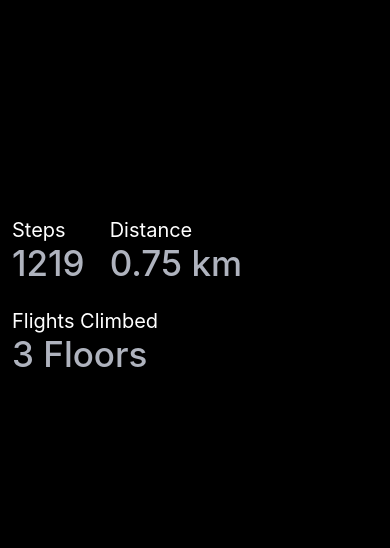
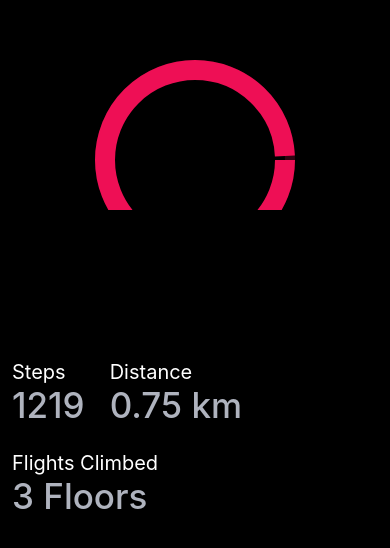
Before and after one commit to jacobpscott16/stepcounter, a React Native app: screen / in a window 390 px wide. Shown: the part 134-682 px from the top of the page. Built offline with nearby package versions, Linux system fonts and the light colour scheme.

Commit message:
Circle added baby

```diff
--- a/App.tsx
+++ b/App.tsx
@@ -1,12 +1,14 @@
 import { StatusBar } from 'expo-status-bar';
 import { StyleSheet, Text, View } from 'react-native';
 import Value from './src/components/Value'
+import RingProgress from './src/components/RingProgress';
 
 
 export default function App() {
   return (
     <View style={styles.container}>
-      <Text>Hello!  I am Jake!</Text>
+
+      <RingProgress></RingProgress>
 
 
       <View style={styles.values}>
@@ -33,5 +35,6 @@
   flexDirection: 'row',
   gap: 25,
   flexWrap: 'wrap',
+  marginTop: 100,
 },
 });
--- a/package.json
+++ b/package.json
@@ -12,7 +12,8 @@
     "expo": "~51.0.28",
     "expo-status-bar": "~1.12.1",
     "react": "18.2.0",
-    "react-native": "0.74.5"
+    "react-native": "0.74.5",
+    "react-native-svg": "15.2.0"
   },
   "devDependencies": {
     "@babel/core": "^7.20.0",
--- /dev/null
+++ b/src/components/RingProgress.tsx
@@ -0,0 +1,30 @@
+import { View, Text } from 'react-native';
+import SVG, { Circle } from 'react-native-svg';
+
+type RingProgressProps = {
+    radius?: number;
+    strokeWidth?: number;
+};
+
+const color = '#EE0F55';
+
+const RingProgress = ({ radius = 100, strokeWidth = 20 }: RingProgressProps) => {
+
+    const innerRadius = radius - strokeWidth / 2;
+    const circumference = 2 * Math.PI * innerRadius;
+
+    return (
+        <View style={{ width: radius * 2, height: radius * 2, alignSelf: 'center' }}>
+            <>
+                <SVG>
+                    {/* Background */}
+                    <Circle cx={radius} cy={radius} r={innerRadius} strokeWidth={strokeWidth} stroke={color} opacity={0.2} />
+                    {/* Foreground */}
+                    <Circle cx={radius} cy={radius} r={innerRadius} strokeWidth={strokeWidth} stroke={color} strokeDasharray={[circumference - 5, 5]}/>
+                </SVG>
+            </>
+        </View>
+    );
+};
+
+export default RingProgress;
```
Also changed, not shown: 1 other file (tests, documents, lock files or other folders).
